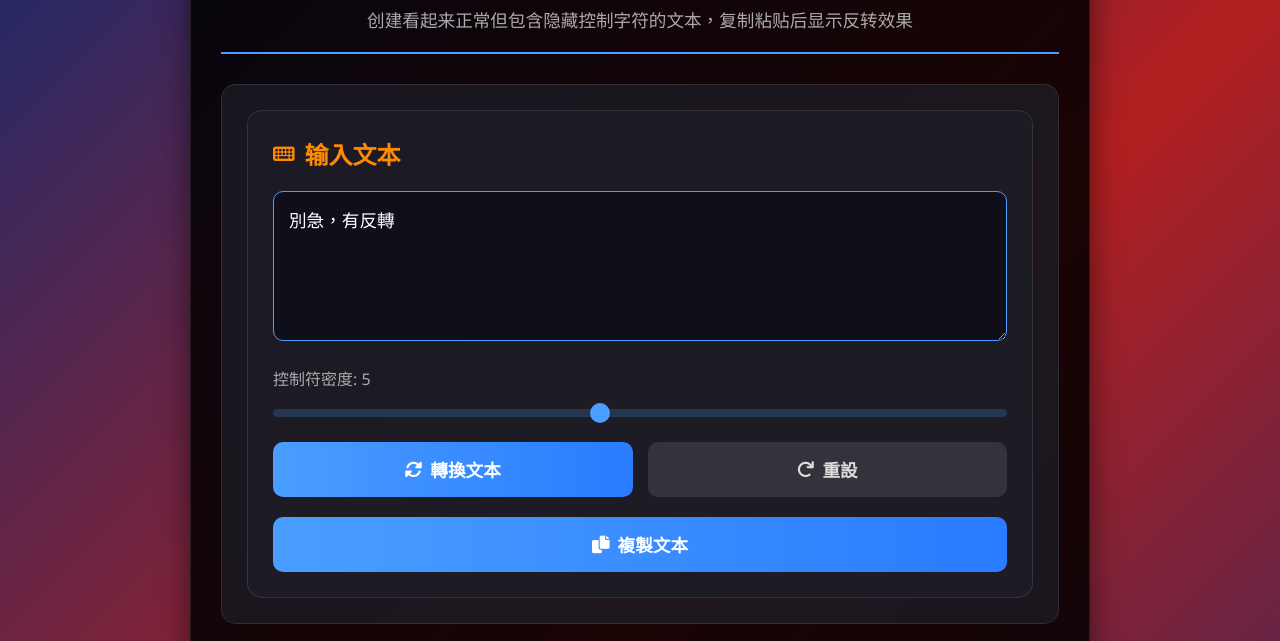
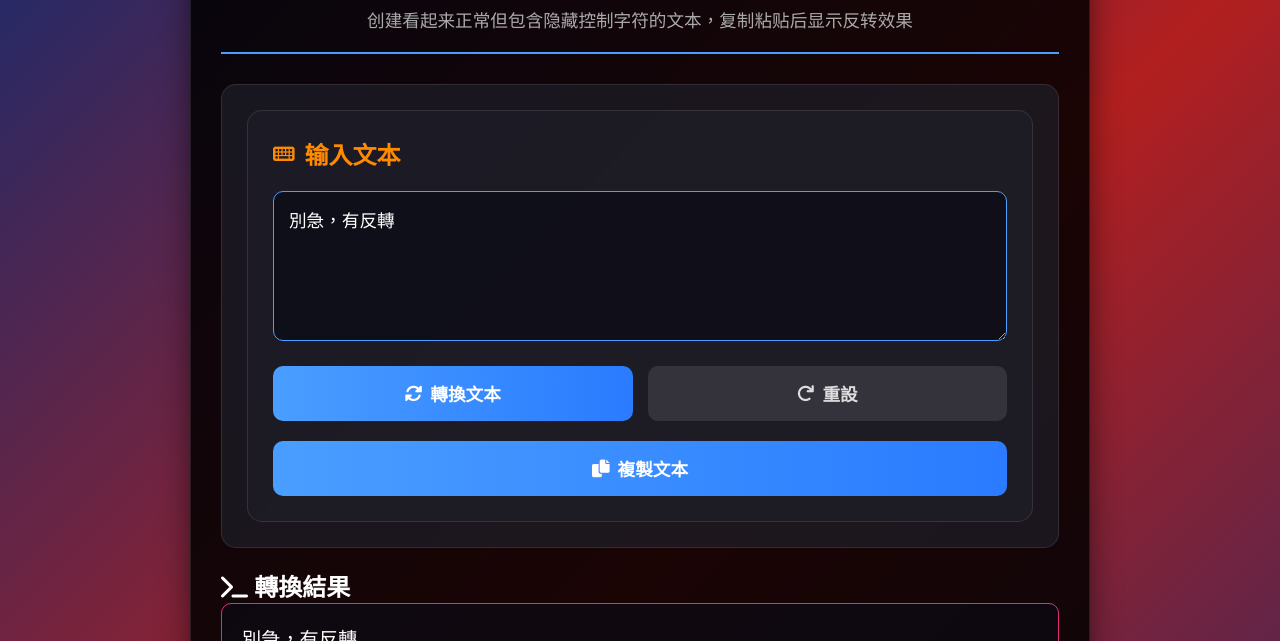
Before and after one commit to mehtmls/save-sever, a plain HTML site: page project/unicodetest.html in a window 1280 px wide. Shown: the part 112-753 px from the top of the page. Drawn offline with Linux system fonts and the light colour scheme.

Commit message:
Add files via upload

```diff
--- a/project/unicodetest.html
+++ b/project/unicodetest.html
@@ -304,10 +304,10 @@
                 <h2><i class="fas fa-keyboard"></i> 输入文本</h2>
                 <textarea id="inputText" placeholder="在此输入文本...">別急，有反轉</textarea>
 
-                <div class="slider-container">
+                <!--div class="slider-container">
                     <label for="controlDensity">控制符密度: <span id="densityValue">5</span></label>
                     <input type="range" id="controlDensity" class="slider" min="1" max="10" value="5">
-                </div>
+                </div-->
 
                 <div class="buttons">
                     <button id="transformBtn" class="primary-btn">
@@ -365,74 +365,62 @@
         const outputText = document.getElementById('outputText');
         const transformBtn = document.getElementById('transformBtn');
         const resetBtn = document.getElementById('resetBtn');
-        const controlDensity = document.getElementById('controlDensity');
         const densityValue = document.getElementById('densityValue');
         const copyBtn = document.getElementById('copyBtn');
-
-        // 更新密度值顯示
-        controlDensity.addEventListener('input', () => {
-            densityValue.textContent = controlDensity.value;
-        });
-
-        // 轉換文本函數
-        function transformText(string) {
         const RTL = "\u202E";
         const LTR = "\u202B";
         const PDF = "\u202C";
+        const LRM = "\u200E";
+
+        const NeutralRanges = [
+            "\\u0020-\\u002F", // 基本標點 !"#$%&'()*+,-./
+            "\\u003A-\\u0040", // : ; < = > ? @
+            "\\u005B-\\u0060", // [ \ ] ^ _ `
+            "\\u007B-\\u007E", // { | } ~
+            "\\u00A0-\\u00BF", // Latin-1 標點與符號
+            "\\u2000-\\u206F", // General Punctuation
+            "\\u20A0-\\u20CF", // Currency Symbols
+            "\\u3000-\\u303F", // CJK 標點
+            "\\uFF00-\\uFFEF"  // 全形標點、符號
+        ];
+
+        // 動態拼接成正則
+        const NeutralRegex = new RegExp("[" + NeutralRanges.join("") + "]");
 
         function getOneAndLast(array) {
             return [array[0], array[array.length - 1]];
         }
 
-function NeutralUSE(char) {
-    return /[0-9\s.,，。、!?;:？！]/.test(char)
-}
-function swapFirstLast(str) {
-    if (str.length < 2) return str; // 长度小于2，直接返回
-    const first = str[0];
-    const last = str[str.length - 1];
-    const middle = str.slice(1, -1); // 中间部分
-    return last + middle + first;
+        // 判斷是否為中性字符
+        function isNeutral(char) {
+            return NeutralRegex.test(char);
         }
 
+
+
         function visualizeBidi(str) {
-    return str.replaceAll(RTL, '[RTL]').replaceAll(LTR, '[LTR]').replaceAll(PDF, '[PDF]');
+            return str.replaceAll(RTL, '[RTL]').replaceAll(LTR, '[LTR]').replaceAll(PDF, '[PDF]').replaceAll(LRM, '[LRM]');
         }
 
         function pullUnicodeInTextBetween(before, after) {
-    if (NeutralUSE(before) && NeutralUSE(after)) {
+            /*        if (NeutralUSE(before) && NeutralUSE(after)) {
                         return after + RTL + before + LTR;
-    }else{
-        return (
-            NeutralUSE(before)?(LTR+before+PDF):before
-        ) + (
-            NeutralUSE(before)?'':RTL
-        ) + (
-            NeutralUSE(after)?(LTR+after+PDF):after
-        ) + (
-            NeutralUSE(after)?'':LTR
-        );
-    }
+                    } else {*/
+            return RTL + before + LTR + after
+
+            // }
 
         }
 
 
-function makeFakeString(string) {
-    let NextDoString = string.split(''); // 分割每个字符
+        function transformText(string) {
+            let NextDoString = string.split('').reverse().map(ch =>
+                isNeutral(ch) ? LRM + ch + LRM : ch
+            ); // 分割每个字符
             let finString = "";
             while (NextDoString.length > 1) {
                 // 取第一个和最后一个字符
                 let add = getOneAndLast(NextDoString)
-            if (NeutralUSE(add[0])&&!NeutralUSE(add[1])) {
-    let temp=NextDoString[2]?NextDoString[2]:''
-    NextDoString[2]=NextDoString[1]
-    NextDoString[1]=temp
-
-}
-if (NeutralUSE(add[1])&&!NeutralUSE(add[0])) {
-   NextDoString[0]+=NextDoString[1]
-   NextDoString[1]=""
-}
                 add = getOneAndLast(NextDoString)
                 finString += pullUnicodeInTextBetween(...add);
                 // 删除第一个和最后一个字符
@@ -441,14 +429,12 @@ if (NeutralUSE(add[1])&&!NeutralUSE(add[0])) {
 
             // 如果还剩一个字符，单独加上
             if (NextDoString.length === 1) {
-        finString += (PDF+NextDoString[0]);
+                finString += (NextDoString[0]);
             }
-
-    return finString;
+            const result = finString
+            console.log(visualizeBidi(result))
+            return result
         }
-return makeFakeString(string)
-        }
-
         titles.textContent = transformText(titles.textContent)
         // 顯示轉換結果
         function showTransformedText() {
@@ -477,8 +463,6 @@ return makeFakeString(string)
         // 重置表單
         function resetForm() {
             inputText.value = "別急，有反轉";
-            controlDensity.value = 5;
-            densityValue.textContent = "5";
             showTransformedText();
         }
 
@@ -492,4 +476,5 @@ return makeFakeString(string)
     </script>
 </body>
 
+
 </html>
```
Lines whose indentation alone changed are shown as unchanged.
